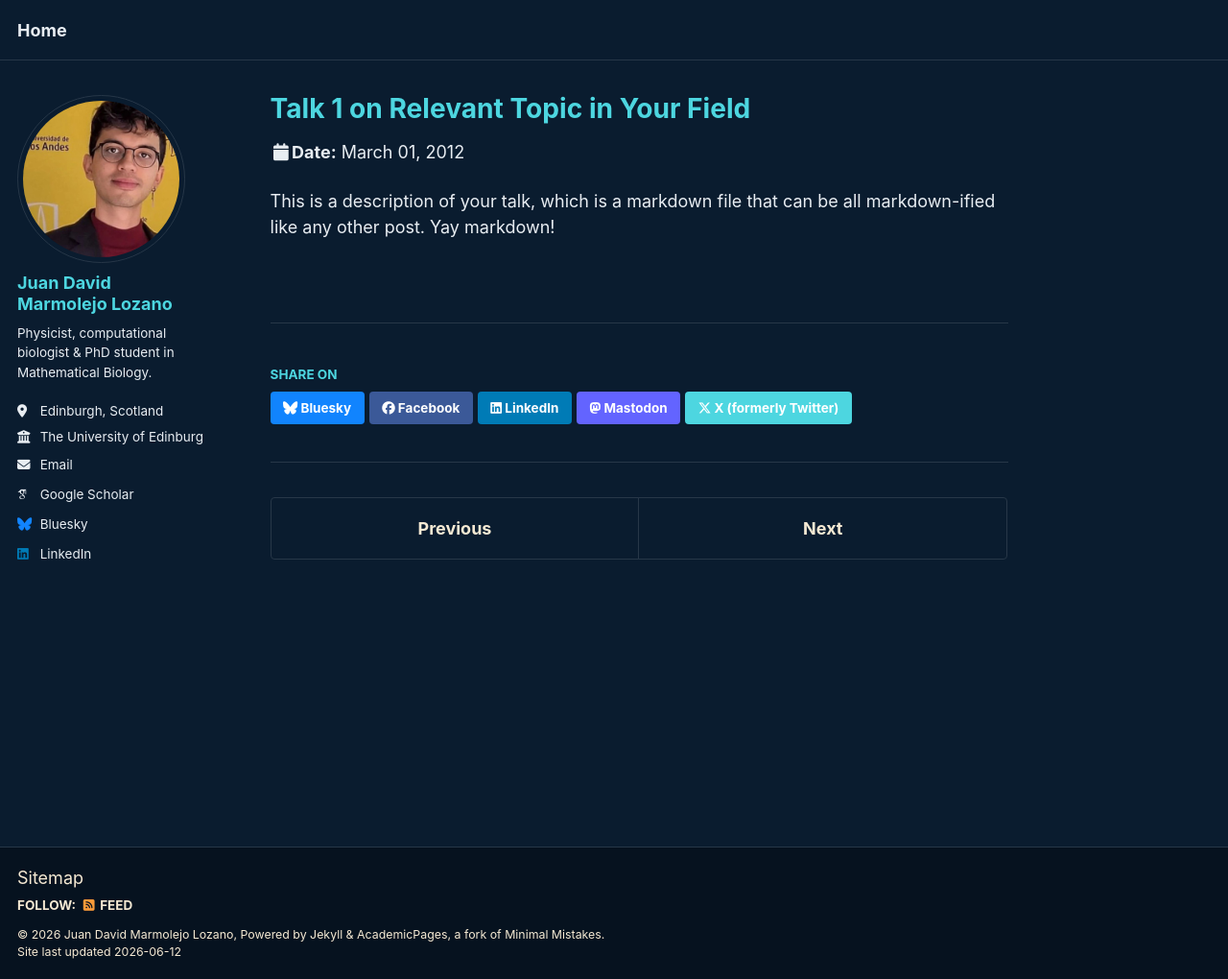
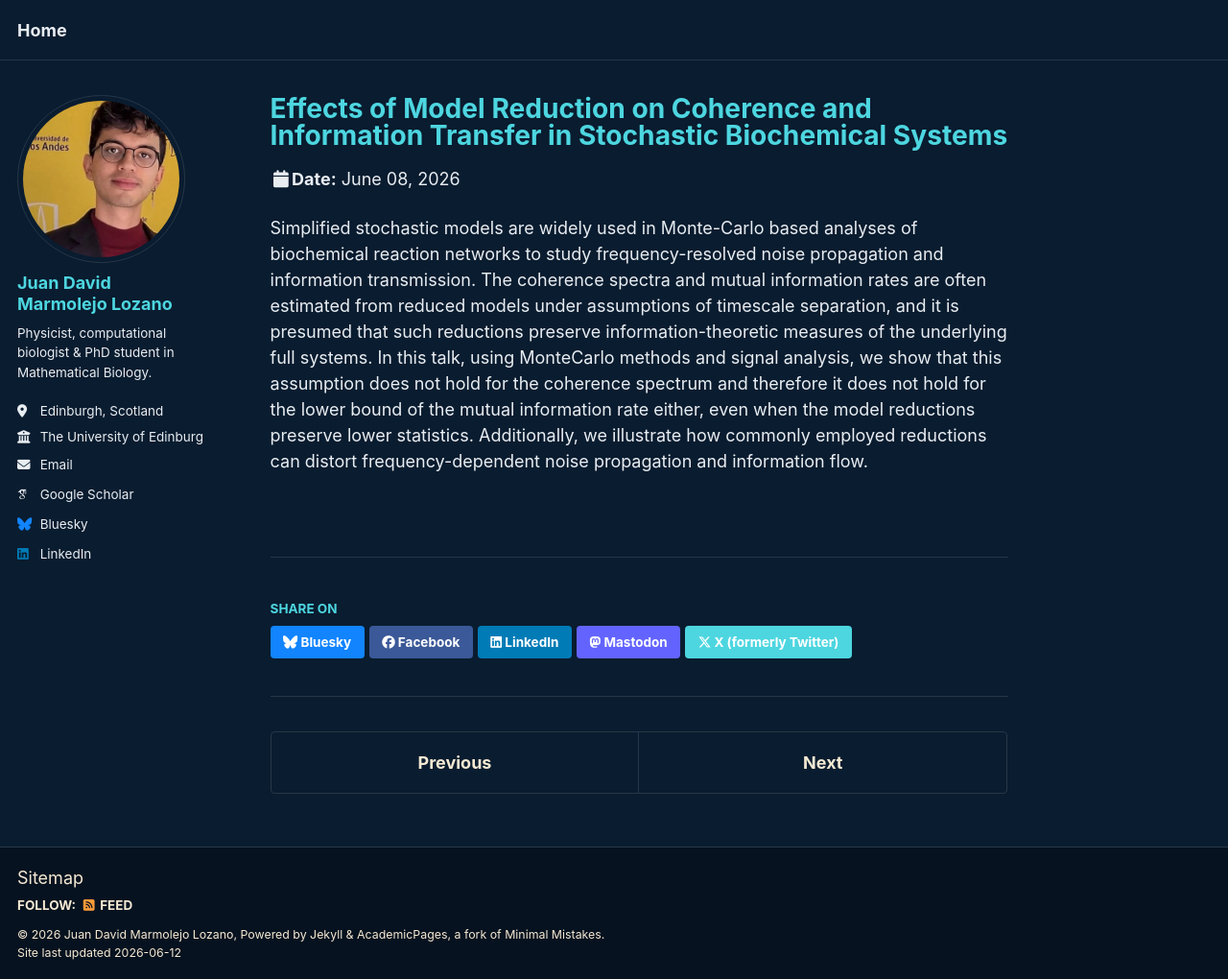
Before and after one commit to jdmarmolejo/jdmarmolejo.github.io, a Jekyll site: the page built from _talks/2012-03-01-talk-1.md, in a window 1280 px wide and 1020 px high. Shown: the whole window at 96% size. Built offline with Jekyll 4.4.1, drawn with Linux system fonts in a browser that asks for light colours; some web fonts are replaced; a script bundle is joined from its source files by our own code; library files that are not in the unit come from our copies.

Commit message:
Update 2012-03-01-talk-1.md

```diff
--- a/_talks/2012-03-01-talk-1.md
+++ b/_talks/2012-03-01-talk-1.md
@@ -1,11 +1,11 @@
 ---
-title: "Talk 1 on Relevant Topic in Your Field"
+title: "Effects of Model Reduction on Coherence and Information Transfer in Stochastic Biochemical Systems"
 collection: talks
 type: "Talk"
-permalink: /talks/2012-03-01-talk-1
-venue: "UC San Francisco, Department of Testing"
-date: 2012-03-01
-location: "San Francisco, CA, USA"
+permalink: /talks/2026-06-08-talk-1
+venue: "The University of Edinburgh"
+date: 2026-06-08
+location: "Edinburgh, Scotland, UK"
 ---
 
-This is a description of your talk, which is a markdown file that can be all markdown-ified like any other post. Yay markdown!
+Simplified stochastic models are widely used in Monte-Carlo based analyses of biochemical reaction networks to study frequency-resolved noise propagation and information transmission. The coherence spectra and mutual information rates are often estimated from reduced models under assumptions of timescale separation, and it is presumed that such reductions preserve information-theoretic measures of the underlying full systems. In this talk, using MonteCarlo methods and signal analysis, we show that this assumption does not hold for the coherence spectrum and therefore it does not hold for the lower bound of the mutual information rate either, even when the model reductions preserve lower statistics. Additionally, we illustrate how commonly employed reductions can distort frequency-dependent noise propagation and information flow.
```
